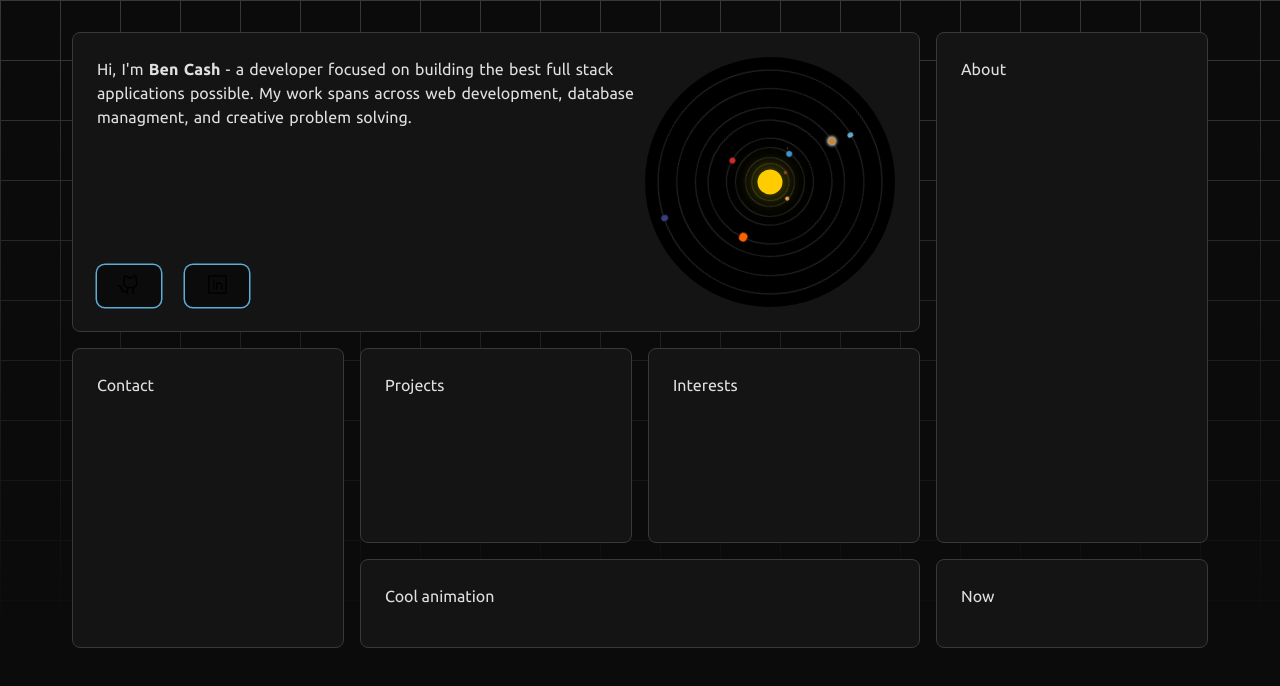
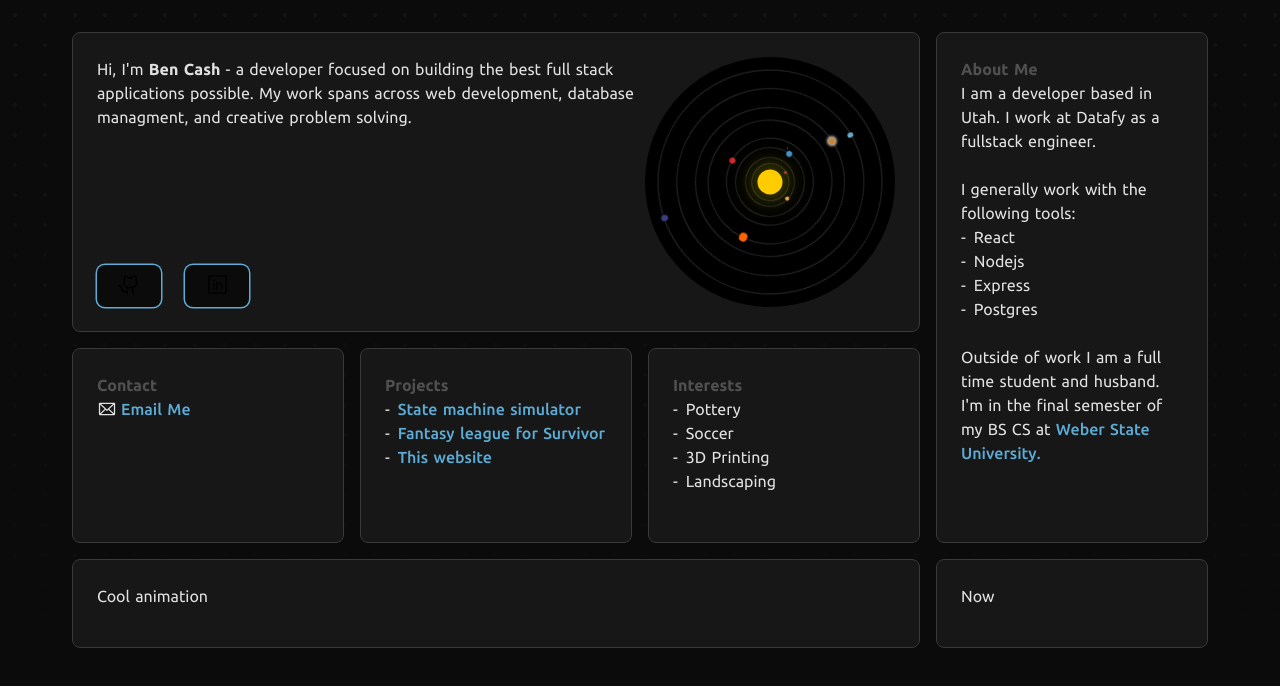
Before and after one commit to bcash8/Portfolio, a React (Vite) app in the folder web/: page / in a window 1280 px wide. Shown: the top 686 px of the page. Built offline with nearby package versions, Linux system fonts and the light colour scheme.

Commit message:
Fill in more panels

```diff
--- /dev/null
+++ b/web/src/components/Overview/About.tsx
@@ -0,0 +1,21 @@
+export function About() {
+  return (
+    <>
+      <h2>About Me</h2>
+      <p>I am a developer based in Utah. I work at Datafy as a fullstack engineer.</p>
+      <br />
+      <p>I generally work with the following tools:</p>
+      <ul className="list-hyp">
+        <li>React</li>
+        <li>Nodejs</li>
+        <li>Express</li>
+        <li>Postgres</li>
+      </ul>
+      <br />
+      <p>
+        Outside of work I am a full time student and husband. I'm in the final semester of my BS CS at{" "}
+        <a href="weber.edu">Weber State University.</a>
+      </p>
+    </>
+  );
+}
--- /dev/null
+++ b/web/src/components/Overview/Contact.module.css
@@ -0,0 +1,6 @@
+.row {
+  display: flex;
+  align-items: center;
+  justify-content: flex-start;
+  gap: 0.25rem;
+}
--- /dev/null
+++ b/web/src/components/Overview/Contact.tsx
@@ -0,0 +1,13 @@
+import { Envelope } from "@phosphor-icons/react";
+import styles from "./Contact.module.css";
+export function Contact() {
+  return (
+    <>
+      <h2>Contact</h2>
+      <span className={styles.row}>
+        <Envelope style={{ flexShrink: 0 }} size={20} />
+        <a href="mailto:benjamincash88@gmail.com">Email Me</a>
+      </span>
+    </>
+  );
+}
--- /dev/null
+++ b/web/src/components/Overview/Interests.tsx
@@ -0,0 +1,13 @@
+export function Interests() {
+  return (
+    <>
+      <h2>Interests</h2>
+      <ul className="list-hyp">
+        <li>Pottery</li>
+        <li>Soccer</li>
+        <li>3D Printing</li>
+        <li>Landscaping</li>
+      </ul>
+    </>
+  );
+}
--- /dev/null
+++ b/web/src/components/Overview/Projects.tsx
@@ -0,0 +1,24 @@
+export function Projects() {
+  return (
+    <>
+      <h2>Projects</h2>
+      <ul className="list-hyp">
+        <li>
+          <a href="https://github.com/bcash8/svelte-state-machine" target="_blank">
+            State machine simulator
+          </a>
+        </li>
+        <li>
+          <a href="https://tribaltriumph.com" target="_blank">
+            Fantasy league for Survivor
+          </a>
+        </li>
+        <li>
+          <a href="https://github.com/bcash8/Portfolio" target="_blank">
+            This website
+          </a>
+        </li>
+      </ul>
+    </>
+  );
+}
--- a/web/src/components/Overview/Welcome.module.css
+++ b/web/src/components/Overview/Welcome.module.css
@@ -17,8 +17,6 @@
 }
 
 .intro {
-  word-spacing: 0.1rem;
-  line-height: 1.5;
   max-width: 600px;
 }
 
--- a/web/src/index.css
+++ b/web/src/index.css
@@ -8,6 +8,7 @@
   font-family: "Ubuntu", sans-serif;
   line-height: 1.5;
   font-weight: 400;
+  word-spacing: 0.1rem;
 
   color-scheme: light dark;
   color: rgba(255, 255, 255, 0.87);
@@ -20,24 +21,32 @@
 
   --dark-1: #0b0b0b;
   --dark-2: #0e0e0e;
-  --dark-3: #383838;
-  --dark-4: #141414;
-  --dark-5: #171717;
+  --dark-3: #141414;
+  --dark-4: #171717;
+  --dark-5: #383838;
+  --dark-6: #505050;
   --border: #393939;
+}
+
+h2 {
+  font-size: 1rem;
+  color: var(--dark-6);
 }
 
 a {
   font-weight: 500;
-  color: #646cff;
+  color: #5dacd6;
   text-decoration: inherit;
+  transition: 0.2s ease-in-out;
 }
+
 a:hover {
-  color: #535bf2;
+  color: #0488cf;
 }
 
 body::before {
-  --line-color: var(--dark-3);
-  --line-size: 60px;
+  --dot-color: var(--dark-3);
+  --grid-size: 30px;
   content: "";
   position: fixed;
   top: 0;
@@ -45,14 +54,28 @@ body::before {
   width: 100vw;
   height: 100vh;
   z-index: -1;
-  background-image: linear-gradient(90deg, var(--line-color) 1px, transparent 1px),
-    linear-gradient(var(--line-color) 1px, transparent 1px);
-  -webkit-mask: linear-gradient(-360deg, transparent 40%, white);
-  mask: linear-gradient(-360deg, transparent 20%, white);
-  background-size: var(--line-size) var(--line-size);
+  background-image: radial-gradient(circle, var(--dot-color) 2px, transparent 2px);
+  pointer-events: none;
+  mask: linear-gradient(-360deg, transparent 10%, black);
+  background-size: var(--grid-size) var(--grid-size);
 }
 
 body,
 #root {
   min-height: 100vh;
 }
+
+.list-inside {
+  list-style-position: inside;
+  list-style-type: square;
+}
+
+ul.list-hyp {
+  list-style-type: none;
+  padding-left: 0;
+}
+
+ul.list-hyp li::before {
+  content: "-";
+  margin-right: 0.5em;
+}
--- a/web/src/pages/Overview/Overview.module.css
+++ b/web/src/pages/Overview/Overview.module.css
@@ -13,7 +13,7 @@
     "welcome welcome welcome about"
     "contact projects interests about"
     "contact projects interests about"
-    "contact animation animation now";
+    "animation animation animation now";
 }
 
 .panel {
@@ -53,16 +53,16 @@
 /* Medium screens (tablets) */
 @media (max-width: 1023px) {
   .layout {
-    grid-template-columns: 2fr 2fr 1fr;
-    grid-template-rows: repeat(1fr, 7);
+    grid-template-columns: auto auto auto;
+    grid-template-rows: auto;
     grid-template-areas:
       "welcome welcome welcome"
       "welcome welcome welcome"
       "welcome welcome welcome"
       "about contact projects"
       "about contact projects"
-      "about contact interests"
-      "about animation now";
+      "about now interests"
+      "about animation interests";
   }
 }
 
--- a/web/src/pages/Overview/Overview.tsx
+++ b/web/src/pages/Overview/Overview.tsx
@@ -1,5 +1,9 @@
 import { Welcome } from "../../components/Overview/Welcome";
+import { About } from "../../components/Overview/About";
 import styles from "./Overview.module.css";
+import { Interests } from "../../components/Overview/Interests";
+import { Projects } from "../../components/Overview/Projects";
+import { Contact } from "../../components/Overview/Contact";
 
 export function Overview() {
   return (
@@ -7,10 +11,18 @@ export function Overview() {
       <div className={`${styles.panel} ${styles.welcome}`}>
         <Welcome />
       </div>
-      <div className={`${styles.panel} ${styles.about}`}>About</div>
-      <div className={`${styles.panel} ${styles.contact}`}>Contact</div>
-      <div className={`${styles.panel} ${styles.projects}`}>Projects</div>
-      <div className={`${styles.panel} ${styles.interests}`}>Interests</div>
+      <div className={`${styles.panel} ${styles.about}`}>
+        <About />
+      </div>
+      <div className={`${styles.panel} ${styles.contact}`}>
+        <Contact />
+      </div>
+      <div className={`${styles.panel} ${styles.projects}`}>
+        <Projects />
+      </div>
+      <div className={`${styles.panel} ${styles.interests}`}>
+        <Interests />
+      </div>
       <div className={`${styles.panel} ${styles.animation}`}>Cool animation</div>
       <div className={`${styles.panel} ${styles.now}`}>Now</div>
     </main>
```
